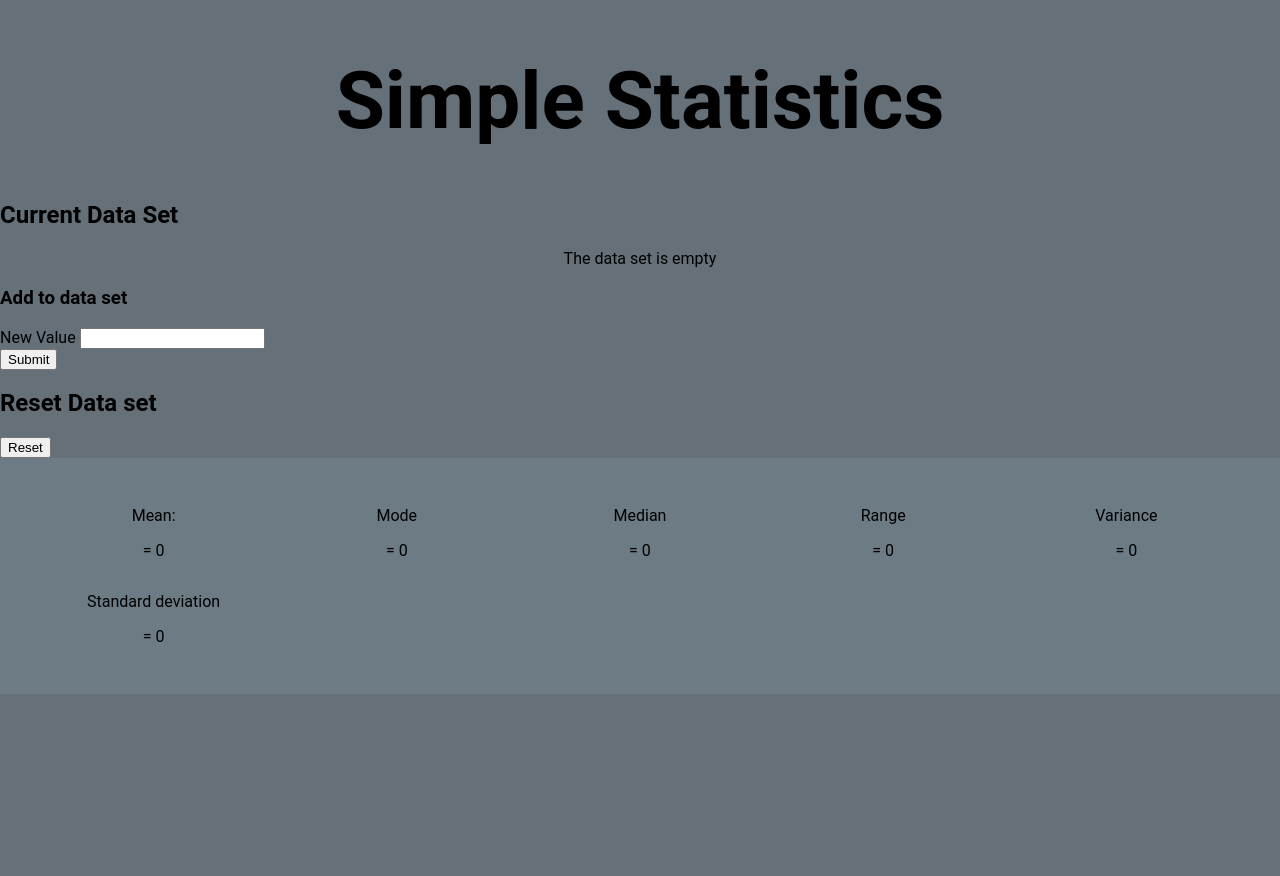
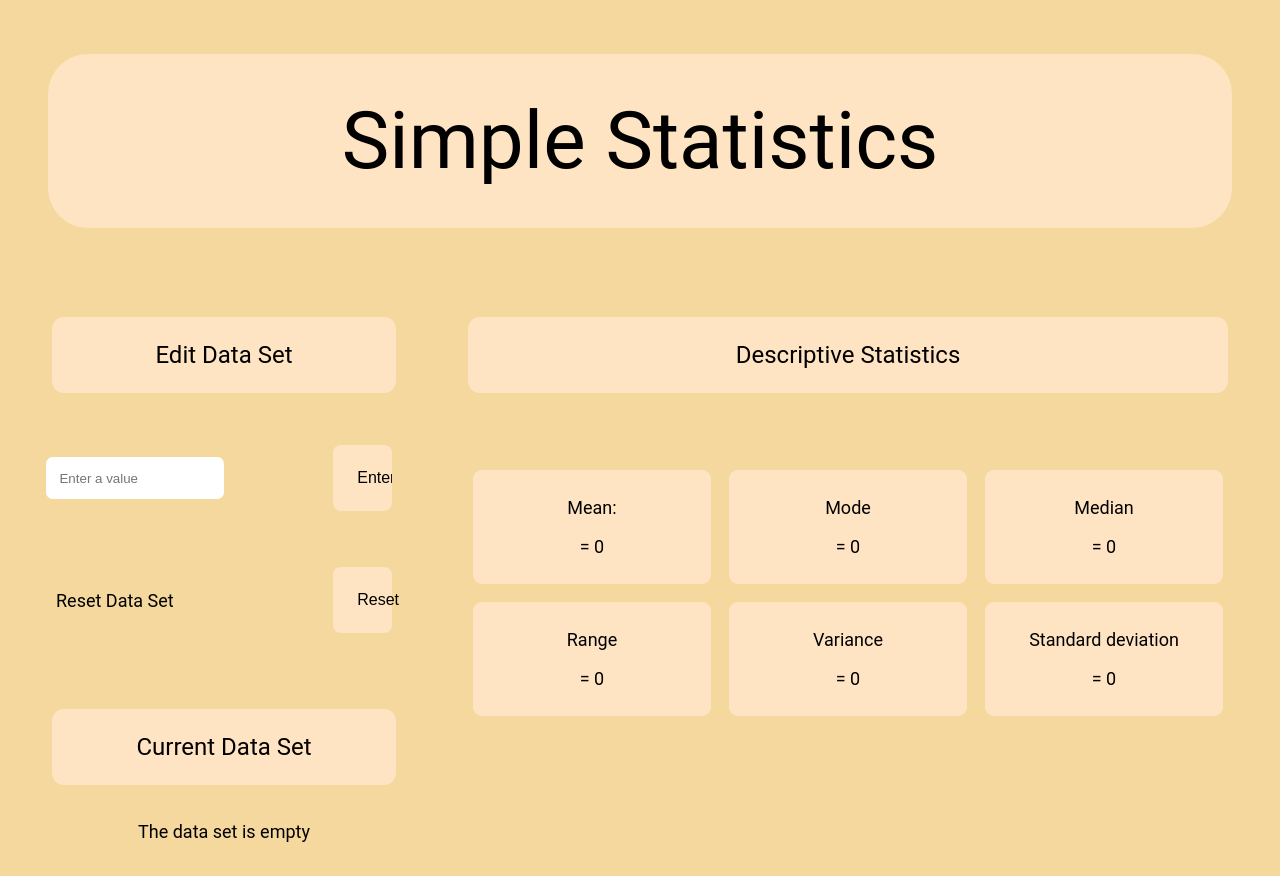
Before and after one commit to TeeEnnEnn/StatisticsHomeworkSite, a Flask app: page /simple in a window 1280 px wide. Before the commit the page ends 642 px from the top, so only its background shows below. Run offline with Flask 3, Linux system fonts and the light colour scheme.

Commit message:
Simple Statistics Styling
* Added styling to the simple statistics page.

```diff
--- a/Stats/simple/forms.py
+++ b/Stats/simple/forms.py
@@ -5,4 +5,4 @@ from wtforms.validators import DataRequired
 
 class DataSetForm(FlaskForm):
     value = DecimalField("New Value", validators=[DataRequired()])
-    submit = SubmitField("Submit", validators=[])
+    submit = SubmitField("Enter", validators=[])
--- a/Stats/static/styles.css
+++ b/Stats/static/styles.css
@@ -1,44 +1,160 @@
-:root{
-    --background-color: rgba(101, 112, 120, 1);
-    --border-radius: 5px;
+:root {
+	--background-color: rgb(245, 216, 158);
+	--border-radius: 0.5em;
+	--spacing: 1em;
+	--shadow: 0px 0px 20px 10px rgba(0, 0, 0, 0.5);
 }
 
-*{
+* {
 	text-decoration: none;
 }
 
-body{
+body {
 	background-color: var(--background-color);
 	font-family: 'Roboto', sans-serif;
 	margin: 0;
+	width: 100%;
 }
 
-p, a{
+p, a, h1, h2, h3, h4, h5 {
 	text-align: center;
 }
 
-.title{
+.title {
 	font-size: 5em;
-    text-align: center;
+	font-weight: normal;
+	padding-top: 0.5em;
+	padding-bottom: 0.5em;
+	border-radius: var(--border-radius);
+	margin-left: 0.6em;
+	margin-right: 0.6em;
+	background-color: bisque;
 }
 
-.main-grid{
+.result-grid {
 	display: grid;
 	position: relative;
-    grid-template-columns: 1fr 1fr 1fr 1fr 1fr;
+	grid-template-columns: 1fr 1fr 1fr;
 	padding: 2em;
-    background-color: rgba(118, 133, 143, 0.5);
 }
 
-.main-grid-block{
-    background-color: var(--background-color);
-    border-radius: var(--border-radius);
-    margin: 1em;
+.data-set-grid {
+	margin: 1.5em;
 	padding: 1em;
+	display: grid;
+	grid-template-columns: repeat(5, 1fr);
 }
 
-.data-set-grid{
+.flash-message {
 	display: grid;
-    grid-template-columns: repeat(9, 1fr);
-    background-color: rgba(118, 133, 143, 0.5);
+	align-items: center;
+	justify-items: center;
 }
+
+.alert {
+	border-radius: var(--border-radius);
+	text-align: center;
+	color: white;
+	background-color: rgba(0, 0, 0, 0.25);
+	width: fit-content;
+	height: fit-content;
+	padding: 1.5em;
+}
+
+.alert-info {
+	background-color: rgba(126, 196, 218, 0.25);
+}
+
+.simple-grid {
+	display: grid;
+	grid-template-columns: 3fr 6fr;
+	margin: 1em;
+}
+
+.data-value {
+	padding: 1em;
+	margin: 0.5em;
+	background-color: bisque;
+	font-weight: normal;
+	border-radius: var(--border-radius);
+}
+
+.simple-stat {
+	padding: 0.5em;
+	margin: 0.5em;
+	background-color: bisque;
+	font-weight: normal;
+	border-radius: var(--border-radius);
+	font-size: large;
+}
+
+.heading {
+	background-color: bisque;
+	font-weight: normal;
+	border-radius: var(--border-radius);
+	padding: 1em;
+	margin: 1.5em;
+}
+
+
+.button {
+	padding: 1.5em;
+	font-size: medium;
+	border-radius: var(--border-radius);
+	border: none;
+	background-color: bisque;
+	cursor: pointer;
+}
+
+.data-entry {
+	display: grid;
+	grid-template-columns: 1fr;
+}
+
+
+.edit-data-set form {
+	margin: 1.5em;
+	padding: 1em;
+	display: grid;
+	grid-template-columns: 1fr 1fr;
+	justify-items: end;
+	align-items: center;
+	align-content: center;
+}
+
+input#form-value {
+	padding: 1em;
+	border-radius: var(--border-radius);
+	border: none;
+	width: 90%;
+}
+
+input#submit.button {
+	width: 35%;
+}
+
+button.button {
+	width: 35%;
+}
+
+.reset-data-set {
+	margin: 1.5em;
+	padding: 1em;
+	display: grid;
+	grid-template-columns: 1fr 1fr;
+	justify-items: end;
+	align-items: center;
+	align-content: center;
+}
+
+.reset-data-set > :first-child {
+	justify-self: start;
+}
+
+.reset-data-set p{
+	font-size: large;
+}
+
+.current-data-set p {
+	font-size: large;
+}
--- a/Stats/templates/simple_home.html
+++ b/Stats/templates/simple_home.html
@@ -14,42 +14,46 @@
     {% endwith %}
 
 
-    <h2>Current Data Set</h2>
+    <div class="simple-grid">
+
+        <div class="data-entry">
+            <div class="edit-data-set">
+                <h2 class="heading">Edit Data Set</h2>
+
+                <form action="{{ url_for('simple.home') }}" method="post" id="" class="">
+                    {{ form.csrf_token }}
+                    {{ form.value(class="", id="form-value", placeholder="Enter a value") }}
+                    {% for error in form.value.errors %}
+                        <span class="error">{{ error }}</span>
+                    {% endfor %}
+                    {{ form.submit(class="button") }}
+                </form>
+
+                <div class="reset-data-set">
+                    <p>Reset Data Set</p>
+                    <button class="button" id="reset-button">Reset</button>
+                </div>
+
+            </div>
+
+            <div class="current-data-set">
+                <h2 class="heading">Current Data Set</h2>
 
                 {% if data_set.size != 0 %}
                     <div class="data-set-grid">
                         {% for value in data_set %}
-                <p>{{ value }}</p>
+                            <p class="data-value">{{ value }}</p>
                         {% endfor %}
                     </div>
                 {% else %}
                     <p>The data set is empty</p>
                 {% endif %}
-
-    <h3>Add to data set</h3>
-    <form action="{{ url_for('simple.home') }}" method="post" id="">
-        {{ form.csrf_token }}
-
-        <div>
-            {{ form.value.label }}
-            {{ form.value(class="form-value", id="form-value") }}
-            {% for error in form.value.errors %}
-                <span class="error">{{ error }}</span>
-            {% endfor %}
+            </div>
         </div>
 
-        <div>
-            {{ form.submit(class="button") }}
-        </div>
-    </form>
-
-    <div class="rest-data-set">
-        <h2>Reset Data set</h2>
-        <button class="button" id="reset-button">Reset</button>
-    </div>
-
-
-    <div class="main-grid">
+        <div class="descriptive-statistics">
+            <h2 class="heading">Descriptive Statistics</h2>
+            <div class="result-grid">
                 <div class="simple-stat">
                     <p>Mean:</p>
                     <p>= {{ mean }}</p>
@@ -80,4 +84,11 @@
                     <p>= {{ standard_deviation }}</p>
                 </div>
             </div>
+        </div>
+    </div>
+
+
+
+
+
 {% endblock body %}
```
Lines whose indentation alone changed are shown as unchanged.
